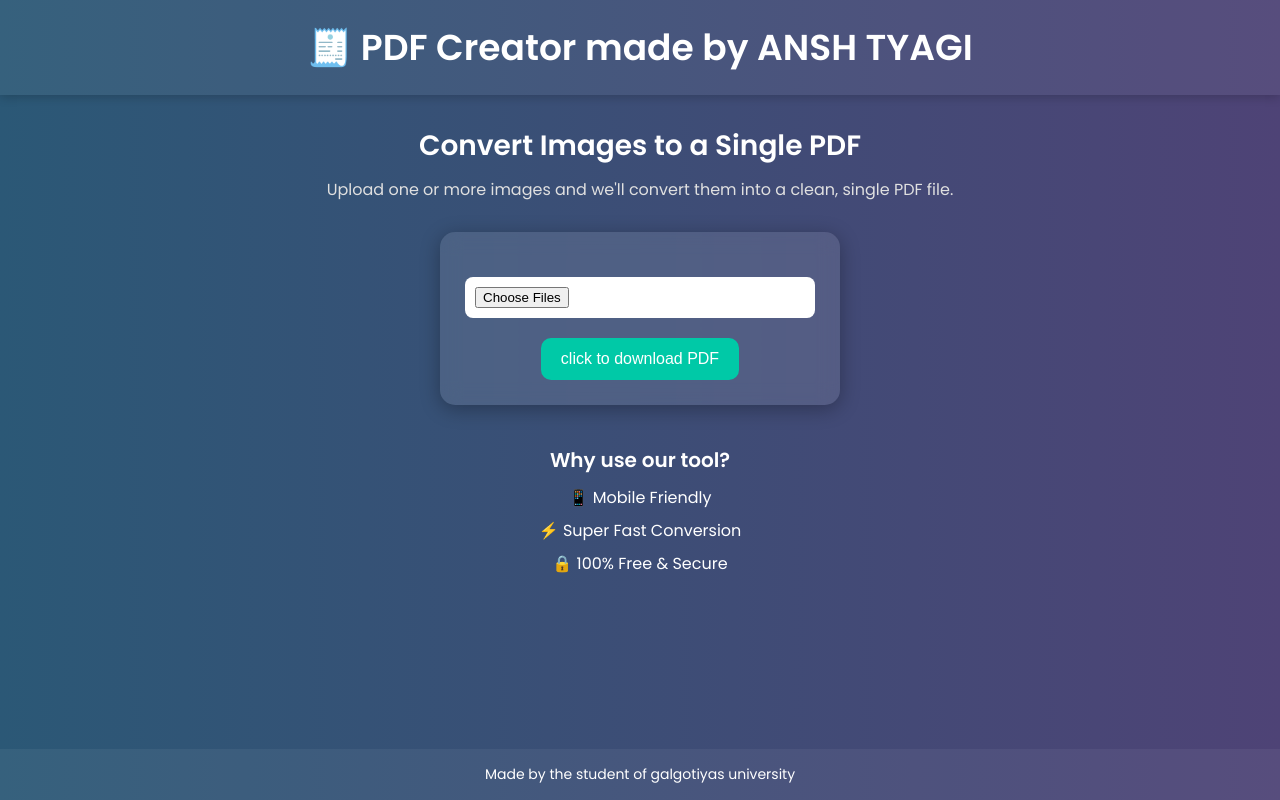
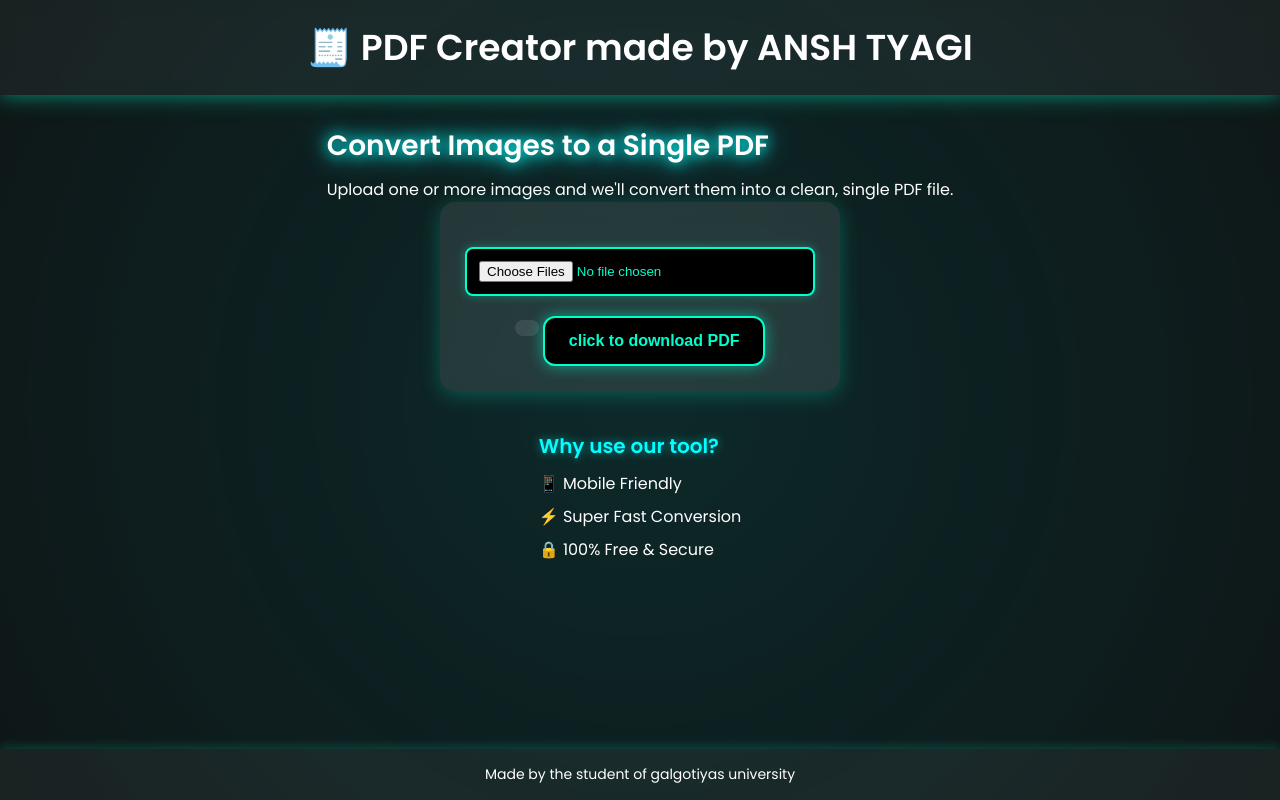
Before and after one commit to Anshtyagi747/image-to-pdf, a Flask app: page / in a window 1280 px wide. Run offline with Flask 3, Linux system fonts and the light colour scheme.

Commit message:
Update style.css

```diff
--- a/static/style.css
+++ b/static/style.css
@@ -6,20 +6,40 @@
 
 body {
   font-family: 'Poppins', sans-serif;
-    background: linear-gradient(to right, #2b5876, #4e4376);
+  background: #0f0f0f;
   color: white;
   min-height: 100vh;
   display: flex;
   flex-direction: column;
+  position: relative;
+  overflow-x: hidden;
+}
+
+.glow-bg {
+  position: fixed;
+  top: -50%;
+  left: -50%;
+  width: 200%;
+  height: 200%;
+  background: radial-gradient(circle at center, #00f7ff33, transparent 70%);
+  animation: bgPulse 8s infinite ease-in-out;
+  z-index: 0;
+}
+
+@keyframes bgPulse {
+  0%, 100% { transform: scale(1); opacity: 0.5; }
+  50% { transform: scale(1.2); opacity: 0.8; }
 }
 
 header {
-    background-color: rgba(255, 255, 255, 0.05);
+  background: rgba(255, 255, 255, 0.05);
   padding: 20px;
   text-align: center;
   font-size: 24px;
   font-weight: 600;
-    box-shadow: 0 2px 10px rgba(0,0,0,0.2);
+  backdrop-filter: blur(8px);
+  box-shadow: 0 0 20px #00ffcc88;
+  z-index: 1;
 }
 
 main {
@@ -28,21 +48,20 @@
   display: flex;
   flex-direction: column;
   align-items: center;
-  }
-
-  .hero {
-    text-align: center;
-    margin-bottom: 30px;
+  position: relative;
+  z-index: 1;
 }
 
 .hero h1 {
   font-size: 28px;
   margin-bottom: 10px;
+  text-shadow: 0 0 10px #0ff, 0 0 20px #0ff;
+  animation: pulse 3s infinite ease-in-out;
 }
 
-  .hero p {
-    font-size: 16px;
-    color: #e0e0e0;
+@keyframes pulse {
+  0%, 100% { text-shadow: 0 0 10px #0ff, 0 0 20px #0ff; }
+  50% { text-shadow: 0 0 20px #0ff, 0 0 40px #0ff; }
 }
 
 .upload-box {
@@ -50,7 +69,7 @@
   padding: 25px;
   border-radius: 15px;
   backdrop-filter: blur(10px);
-    box-shadow: 0 4px 20px rgba(0,0,0,0.3);
+  box-shadow: 0 4px 20px #00c9a755;
   width: 100%;
   max-width: 400px;
   text-align: center;
@@ -60,34 +79,45 @@
 input[type="file"] {
   margin: 20px 0;
   width: 100%;
-    padding: 10px;
-    background: #ffffff;
-    border: none;
+  padding: 12px;
+  background: #000000;
+  border: 2px solid #00ffcc;
   border-radius: 8px;
-  }
-
-  button {
-    background-color: #00c9a7;
-    border: none;
-    padding: 12px 20px;
-    border-radius: 10px;
-    font-size: 16px;
-    color: white;
-    cursor: pointer;
+  font-weight: 500;
+  color: #00ffcc;
+  box-shadow: 0 0 10px #00ffcc55;
   transition: 0.3s ease;
 }
 
-  button:hover {
-    background-color: #008f79;
+input[type="file"]:hover {
+  box-shadow: 0 0 20px #00ffcc;
 }
 
-  .features {
-    text-align: center;
+.glow-btn {
+  background: #000;
+  border: 2px solid #00ffcc;
+  color: #00ffcc;
+  padding: 14px 24px;
+  border-radius: 12px;
+  font-size: 16px;
+  cursor: pointer;
+  font-weight: 600;
+  box-shadow: 0 0 15px #00ffcc88;
+  transition: all 0.3s ease-in-out;
+}
+
+.glow-btn:hover {
+  background: #00ffcc;
+  color: #000;
+  box-shadow: 0 0 25px #00ffcc;
+  transform: scale(1.05);
 }
 
 .features h3 {
   margin-bottom: 10px;
   font-size: 20px;
+  color: #00ffff;
+  text-shadow: 0 0 10px #00ffff88;
 }
 
 .features ul {
@@ -97,6 +127,23 @@
 
 .features li {
   margin: 8px 0;
+  animation: fadeInUp 1s ease forwards;
+  opacity: 0;
+}
+
+.features li:nth-child(1) { animation-delay: 0.2s; }
+.features li:nth-child(2) { animation-delay: 0.4s; }
+.features li:nth-child(3) { animation-delay: 0.6s; }
+
+@keyframes fadeInUp {
+  to {
+    opacity: 1;
+    transform: translateY(0);
+  }
+  from {
+    opacity: 0;
+    transform: translateY(20px);
+  }
 }
 
 footer {
@@ -104,4 +151,23 @@
   padding: 15px;
   background: rgba(255, 255, 255, 0.05);
   font-size: 14px;
+  box-shadow: 0 -2px 10px #00ffcc33;
+  z-index: 1;
 }
+
+.file-count {
+  color: #00ffcc;
+  font-weight: 600;
+  font-size: 15px;
+  background: rgba(255, 255, 255, 0.1);
+  padding: 8px 12px;
+  border-radius: 10px;
+  display: inline-block;
+  margin-bottom: 10px;
+  animation: fadeIn 0.5s ease-in-out;
+}
+
+@keyframes fadeIn {
+  from { opacity: 0; transform: translateY(-10px); }
+  to { opacity: 1; transform: translateY(0); }
+}
```
Lines whose indentation alone changed are shown as unchanged.
